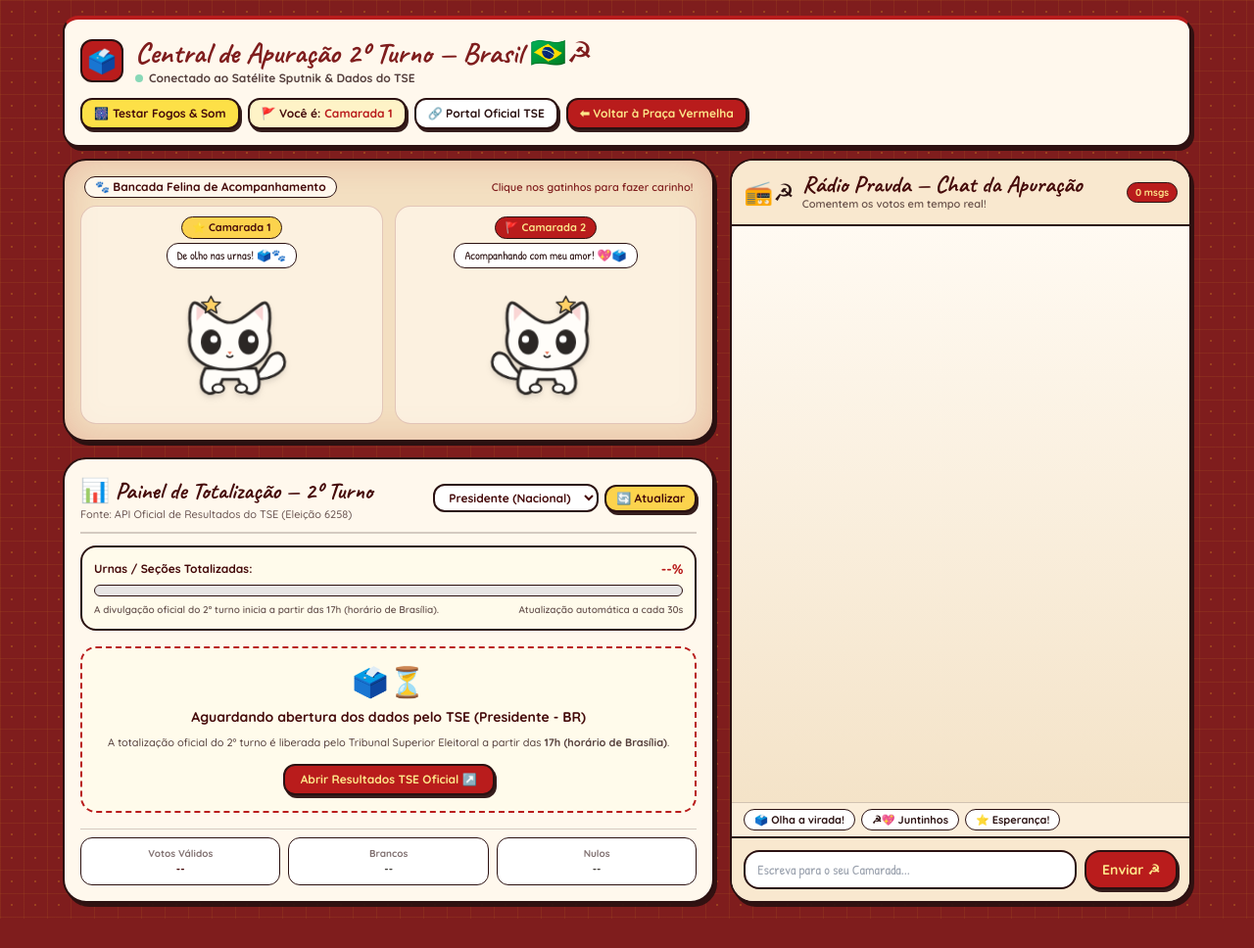
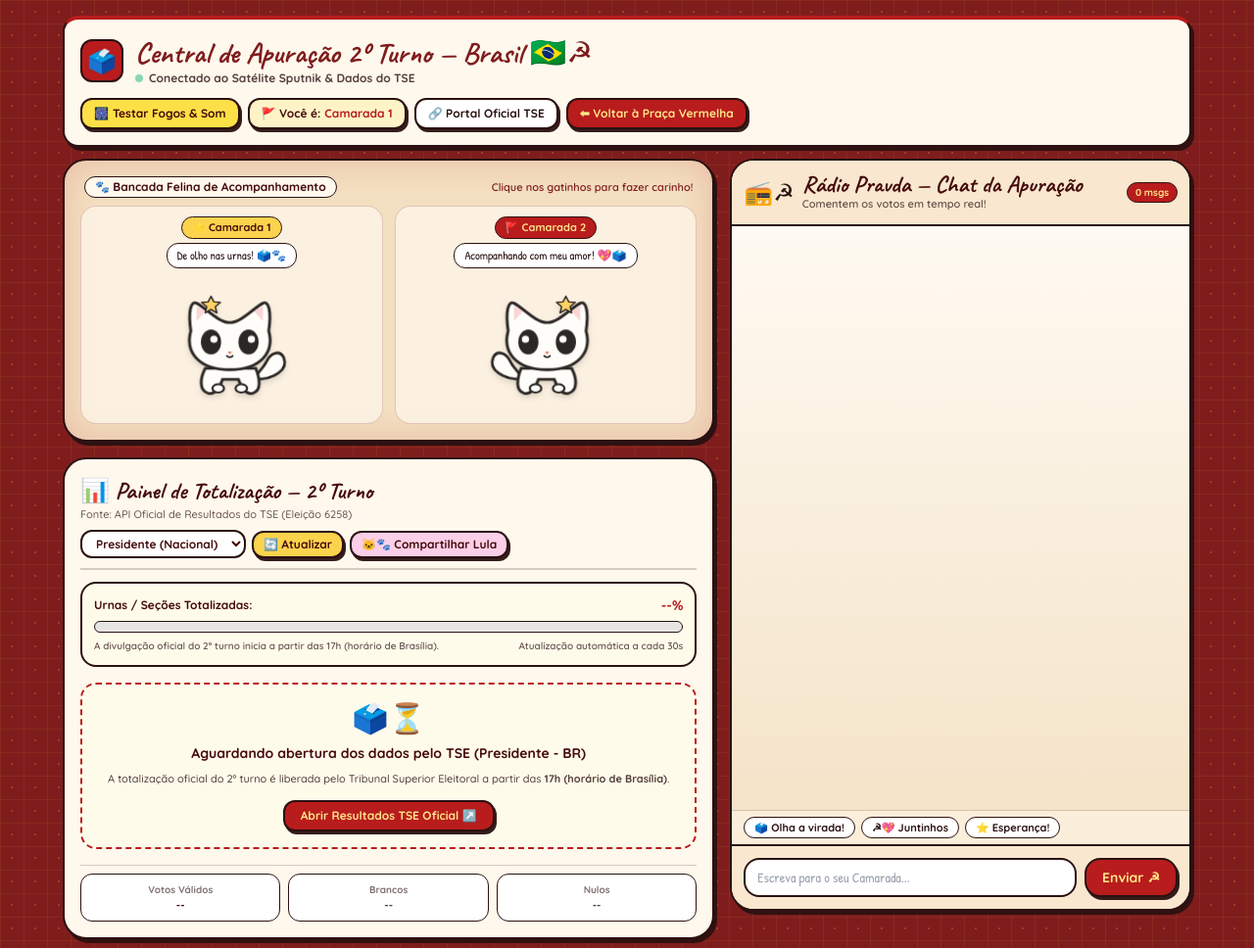
Before and after one commit to Nhaoa/jardim_gatos, a plain HTML site: page apuracao.html in a window 1280 px wide. Shown: the top 968 px of the page at 98% size. Before the commit the page ends 938 px from the top, so only its background shows below. Drawn offline with nearby package versions, Linux system fonts and the light colour scheme; no server answers.

Commit message:
Implement share functionality for Lula's election results
Add share button for Lula's results with themed message.

```diff
--- a/apuracao.html
+++ b/apuracao.html
@@ -207,6 +207,9 @@
             <button onclick="fetchTseResults(true)" class="sketch-btn bg-amber-300 hover:bg-amber-400 text-red-950 px-2.5 py-1 rounded-xl text-xs font-bold">
               🔄 Atualizar
             </button>
+            <button onclick="shareLulaResult()" class="sketch-btn bg-pink-200 hover:bg-pink-300 text-red-950 px-2.5 py-1 rounded-xl text-xs font-extrabold flex items-center gap-1" title="Compartilhar o resultado de Lula com os gatinhos">
+              🐱🐾 Compartilhar Lula
+            </button>
           </div>
         </div>
 
@@ -251,7 +254,7 @@
     </div>
 
     <!-- COLUNA DIREITA: CHAT EM TEMPO REAL -->
-    <section class="lg:col-span-5 bg-[#fff8ed] rounded-3xl sketch-border flex flex-col h-[540px] lg:h-auto overflow-hidden">
+    <section class="lg:col-span-5 bg-[#fff8ed] rounded-3xl sketch-border flex flex-col h-[540px] lg:h-[calc(100vh-2rem)] lg:max-h-[900px] lg:min-h-[520px] overflow-hidden self-start sticky top-4">
       <div class="bg-[#f9e8cf] border-b-2 border-pencil p-3 flex items-center justify-between">
         <div class="flex items-center gap-2">
           <span class="text-2xl">📻☭</span>
@@ -266,7 +269,7 @@
       </div>
 
       <!-- Mensagens do Chat -->
-      <div id="chat-messages-box" class="flex-1 overflow-y-auto p-3 space-y-2.5 chat-scroll bg-gradient-to-b from-[#fffaf2] to-[#f4e3c8]"></div>
+      <div id="chat-messages-box" class="flex-1 min-h-0 overflow-y-auto overscroll-contain p-3 space-y-2.5 chat-scroll bg-gradient-to-b from-[#fffaf2] to-[#f4e3c8]" style="scrollbar-gutter: stable;"></div>
 
       <!-- Botões de Envio Rápido -->
       <div class="px-3 py-1.5 bg-[#f9e8cf]/60 border-t border-pencil/20 flex items-center gap-1.5 overflow-x-auto text-[11px] font-bold">
@@ -408,6 +411,8 @@
     const TSE_ELECTION_CODE = '006258';
     const TSE_CYCLE = 'ele2026';
     let celebrationTriggered = false;
+    let latestTseData = null;
+    let latestTseCargo = '0001';
 
     function onChangeFilter() {
       const cargo = document.getElementById('cargo-select').value;
@@ -436,6 +441,8 @@
     }
 
     function renderTseData(data) {
+      latestTseData = data;
+      latestTseCargo = document.getElementById('cargo-select')?.value || '0001';
       const pst = data.pst || '0,00';
       const pctNum = parseFloat(String(pst).replace(',', '.')) || 0;
 
@@ -513,6 +520,68 @@
         startVictoryCelebration();
       }
     }
+
+    // Compartilha os dados atuais de Lula com uma mensagem temática dos gatinhos.
+    async function shareLulaResult() {
+      const cargo = document.getElementById('cargo-select')?.value || latestTseCargo;
+      if (cargo !== '0001') {
+        alert('Para compartilhar o resultado de Lula, selecione “Presidente (Nacional)” no filtro.');
+        return;
+      }
+
+      const data = latestTseData;
+      const candidates = Array.isArray(data?.cand) ? data.cand : [];
+      const lula = candidates.find(c => String(c.nm || '').toLowerCase().includes('lula'));
+
+      if (!lula) {
+        alert('Ainda não há dados de Lula disponíveis para compartilhar. Aguarde a atualização oficial do TSE e tente novamente.');
+        return;
+      }
+
+      const urnas = data?.pst ? `${data.pst}%` : 'não informado';
+      const votos = Number(lula.vap || 0).toLocaleString('pt-BR');
+      const percentual = lula.pvap ? `${lula.pvap}%` : 'percentual não informado';
+      const situacao = data?.tf === 's' ? 'Totalização finalizada' : 'Apuração em andamento';
+      const eleito = lula.e === 's' ? '\\n🏆 Situação no boletim: eleito' : '';
+      const shareText =
+        `🐱🐾 BOLETIM DOS GATINHOS — RESULTADO DE LULA 🐾🐱\\n\\n` +
+        `Os dois gatinhos da apuração estão acompanhando tudo! 🐈💖\\n` +
+        `🇧🇷 Lula: ${votos} votos (${percentual})\\n` +
+        `🗳️ Urnas apuradas: ${urnas}\\n` +
+        `📊 ${situacao}${eleito}\\n\\n` +
+        `Dados consultados na apuração do TSE. Confira a fonte oficial: https://resultados.tse.jus.br/oficial/app/index.html`;
+
+      if (navigator.share) {
+        try {
+          await navigator.share({
+            title: 'Resultado de Lula — Boletim dos Gatinhos 🐱🐾',
+            text: shareText,
+            url: 'https://resultados.tse.jus.br/oficial/app/index.html'
+          });
+          return;
+        } catch (err) {
+          if (err?.name === 'AbortError') return;
+        }
+      }
+
+      try {
+        await navigator.clipboard.writeText(shareText);
+        alert('🐾 Mensagem dos gatinhos copiada! Agora é só colar onde quiser compartilhar.');
+      } catch (err) {
+        const field = document.createElement('textarea');
+        field.value = shareText;
+        field.style.position = 'fixed';
+        field.style.opacity = '0';
+        document.body.appendChild(field);
+        field.select();
+        const copied = document.execCommand('copy');
+        field.remove();
+        alert(copied
+          ? '🐾 Mensagem dos gatinhos copiada! Agora é só colar onde quiser compartilhar.'
+          : 'Não foi possível copiar automaticamente.\\n\\n' + shareText);
+      }
+    }
+    window.shareLulaResult = shareLulaResult;
 
     function renderTseWaitingFallback(cargo, uf) {
       document.getElementById('eleicao-status-txt').innerText = 'A divulgação oficial do 2º turno inicia a partir das 17h (horário de Brasília).';
```
